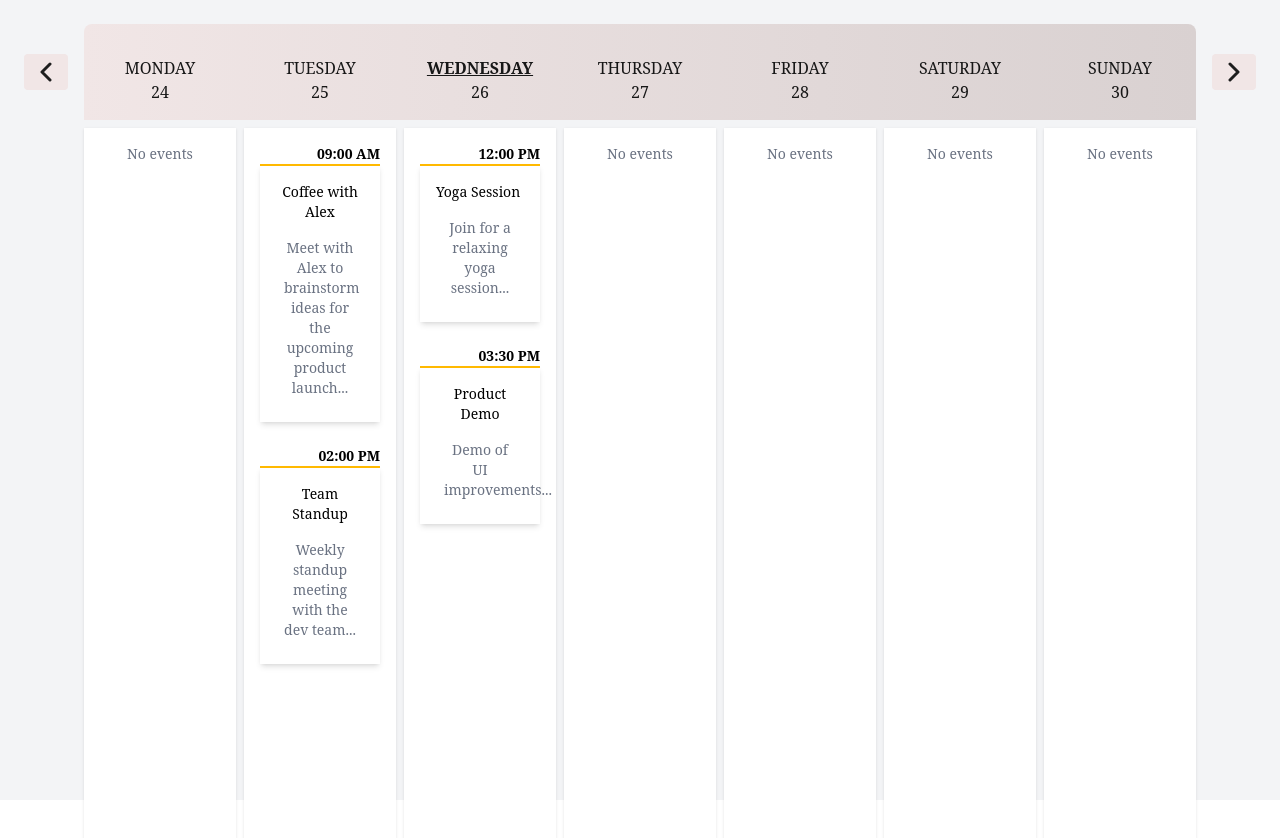
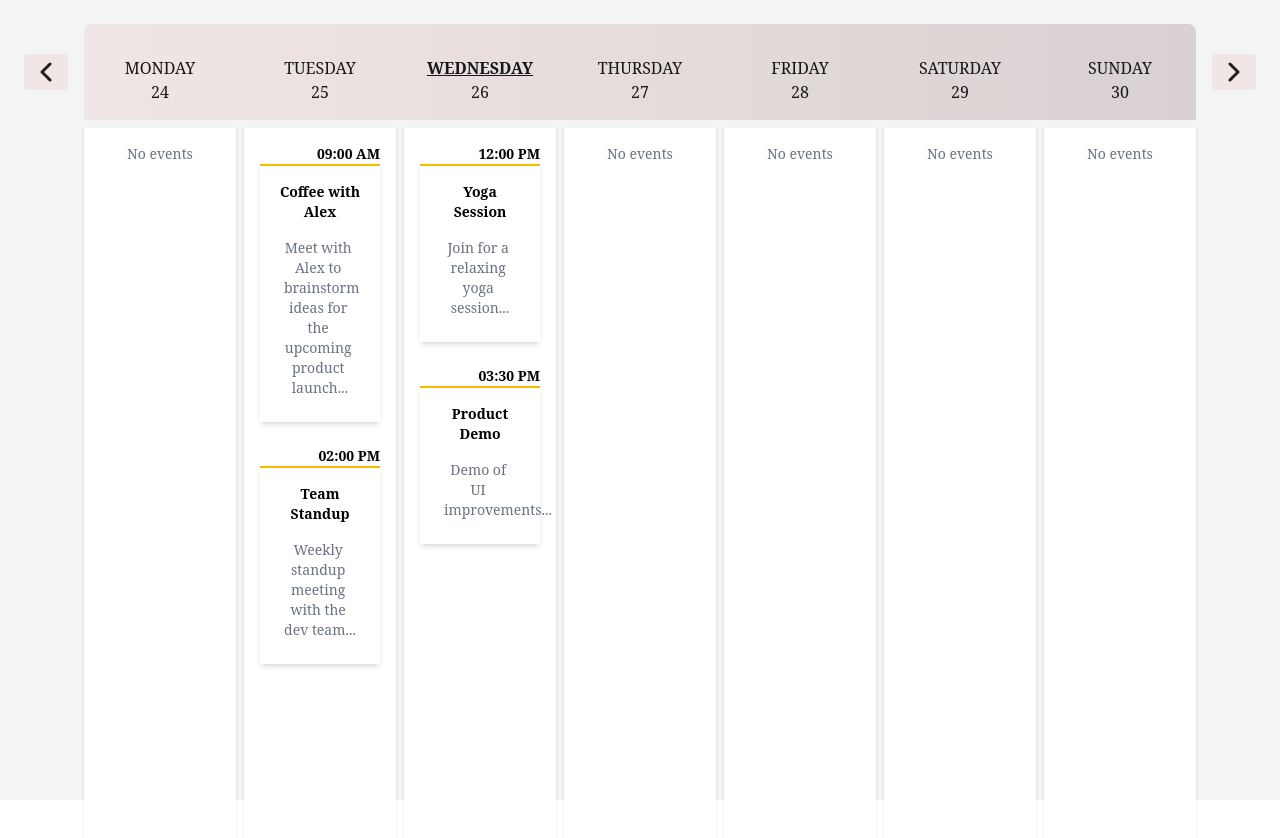
Before and after one commit to Saamiyah/kanbe, a Next.js app: page / in a window 1280 px wide. Shown: the top 838 px of the page. Built offline with nearby package versions, Linux system fonts and the light colour scheme.

Commit message:
align title better

```diff
--- a/app/components/eventCard/EventCard.tsx
+++ b/app/components/eventCard/EventCard.tsx
@@ -48,11 +48,13 @@ export default function EventCard({ event, dateString }: Props) {
         </p>
 
         <div className="text-lg text-gray-500 hover:text-gray-900 cursor-pointer border-t-2 border-amber-400 shadow-md bg-white">
-          <div className="w-auto overflow-ellipsis flex flex-col gap-2 p-4">
-            <p className="md:text-sm text-md self-start text-black">
+          <div className="w-auto flex flex-col gap-2 p-4 overflow-ellipsis">
+            <p className="md:text-sm text-md font-semibold text-black">
               {event.title}
             </p>
-            <p className="p-2 md:text-sm text-md">{event.description}</p>
+            <p className="p-2 md:text-sm text-md whitespace-break-spaces">
+              {event.description}
+            </p>
           </div>
         </div>
       </div>
```
